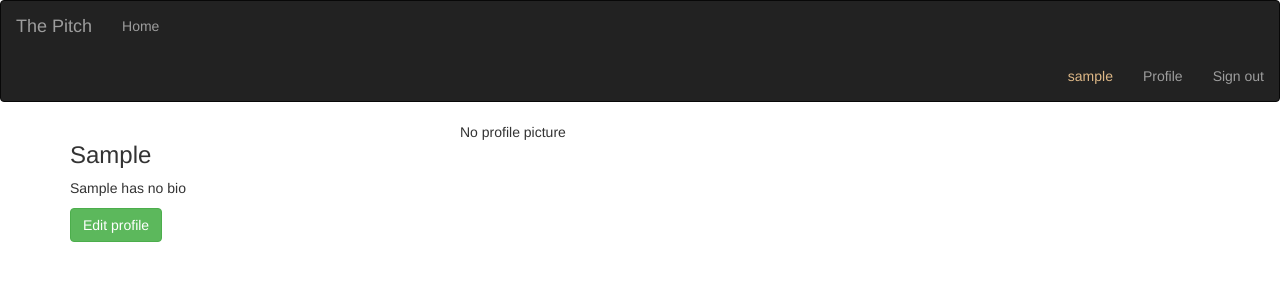
After one commit to Nyota254/the-pitch, a Flask app: a page that uses app/templates/navbar.html in a window 1280 px wide. The commit adds this page. Shown: the top 300 px of the page. Run offline with Flask 2, Linux system fonts and the light colour scheme; the visitor is signed in with stand-in values (Sample User, id 1); data comes from the database, SQL or seed files in the repository; some libraries are stand-ins or nearby versions.

Commit message:
add the profile page section

```diff
--- a/app/main/forms.py
+++ b/app/main/forms.py
@@ -10,5 +10,9 @@ class PitchUploadForm(FlaskForm):
     submit = SubmitField('Add Pitch')
 
 class CommentsForm(FlaskForm):
-    comment = TextAreaField('comment on the post')
+    comment = TextAreaField('comment on the post',validators=[Required()])
     submit = SubmitField('Add Comment')
+
+class UpdateProfile(FlaskForm):
+    bio = StringField('About You',validators=[Required()])
+    submit = SubmitField('Add Bio')
--- a/app/main/views.py
+++ b/app/main/views.py
@@ -1,7 +1,7 @@
 from . import main
 from flask import render_template,redirect,url_for
 from flask_login import login_required,current_user,login_user,logout_user
-from .forms import PitchUploadForm,CommentsForm
+from .forms import PitchUploadForm,CommentsForm,UpdateProfile
 from .. import db
 from ..models import Pitch,Comment,User
 
@@ -44,3 +44,26 @@ def comment(pitch_id):
     # comments = Comment.query.all()
     title = 'Pitch Discussion'
     return render_template('pitchdiscussion.html',title = title,pitch = pitch,comment_form = comment,comments=comments)
+
+@main.route('/profile/<username>')
+@login_required
+def profile(username):
+    user = User.query.filter_by(username = username).first()
+
+    if user is None:
+        abort(404)
+
+    return render_template('profile/profile.html',user = user)
+
+@main.route('/user/<username>/update', methods = ['GET','POST'])
+@login_required
+def profle_update(username):
+    user = User.query.filter_by(username = username).first()
+    form = UpdateProfile()
+    if form.validate_on_submit():
+        user.bio = form.bio.data
+        db.session.add(user)
+        db.session.commit()
+        return redirect(url_for('.profile',username = user.username))
+
+    return render_template('profile/update.html',form= form)
--- a/app/models.py
+++ b/app/models.py
@@ -12,6 +12,7 @@ class User(UserMixin,db.Model):
     username = db.Column(db.String,unique = True,nullable = False)
     email = db.Column(db.String,unique = True,nullable = False)
     bio = db.Column(db.String(255))
+    profile_pic_path = db.Column(db.String())
     pitches = db.relationship('Pitch',backref='user',lazy = 'dynamic')
     comments = db.relationship('Comment',backref='user',lazy='dynamic')
     password_hash = db.Column(db.String,nullable=False)
--- a/app/templates/navbar.html
+++ b/app/templates/navbar.html
@@ -16,6 +16,7 @@
             <ul class="nav navbar-nav navbar-right">
                 {% if current_user.is_authenticated %}
                 <li style = "color:burlywood;padding:15px;">{{current_user.username}}</li>
+                <li><a href="{{url_for('main.profile',username=current_user.username)}}">Profile</a></li>
                 <li><a href="{{url_for('auth.logout')}}">Sign out</a></li>
                 {% else %}
                 <li><a href="{{url_for('auth.login')}}">Sign in</a></li>
--- /dev/null
+++ b/app/templates/profile/profile.html
@@ -0,0 +1,33 @@
+{% extends 'base.html'%}
+
+{% block content %}
+<div class="container">
+<div class="row">
+<!-- displaying  Username-->
+  <div class="col-md-4">
+    <h3> {{user.username| capitalize}} </h3>
+
+    <!--Displaying user bio-->
+    {% if user.bio %}
+      <p> {{user.bio}}</p>
+    {%else%}
+      <p> {{user.username| capitalize}} has no bio </p>
+    {% endif %}
+
+    {% if user == current_user %}
+        <a href="{{url_for('main.profle_update',username=user.username)}}" class="btn btn-success">Edit profile</a>
+    {% endif %}
+  </div>
+
+  <!--Display profile photo-->
+  <div class="col-md-4">
+
+    {% if user.profile_pic_path %}
+    <img src="{{url_for('static',filename=user.profile_pic_path)}}" alt="" class="img-thumbnail">
+    {%else%}
+    <p>No profile picture</p>
+    {% endif %}
+  </div>
+</div>
+</div>
+{% endblock %}
```
Also changed, not shown: app/templates/profile/update.html (added, +9 -0 lines), migrations/versions/f98defc5cf6a_add_column_picture_path_in_users_for_.py (added, +28 -0 lines).
